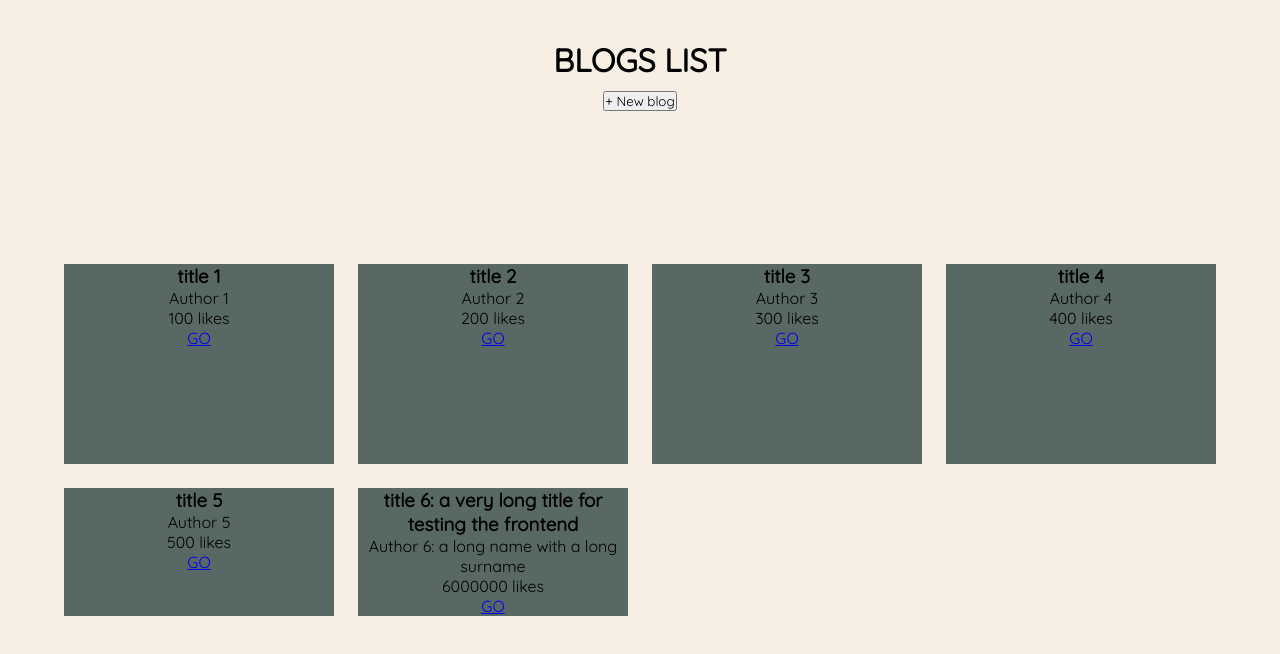
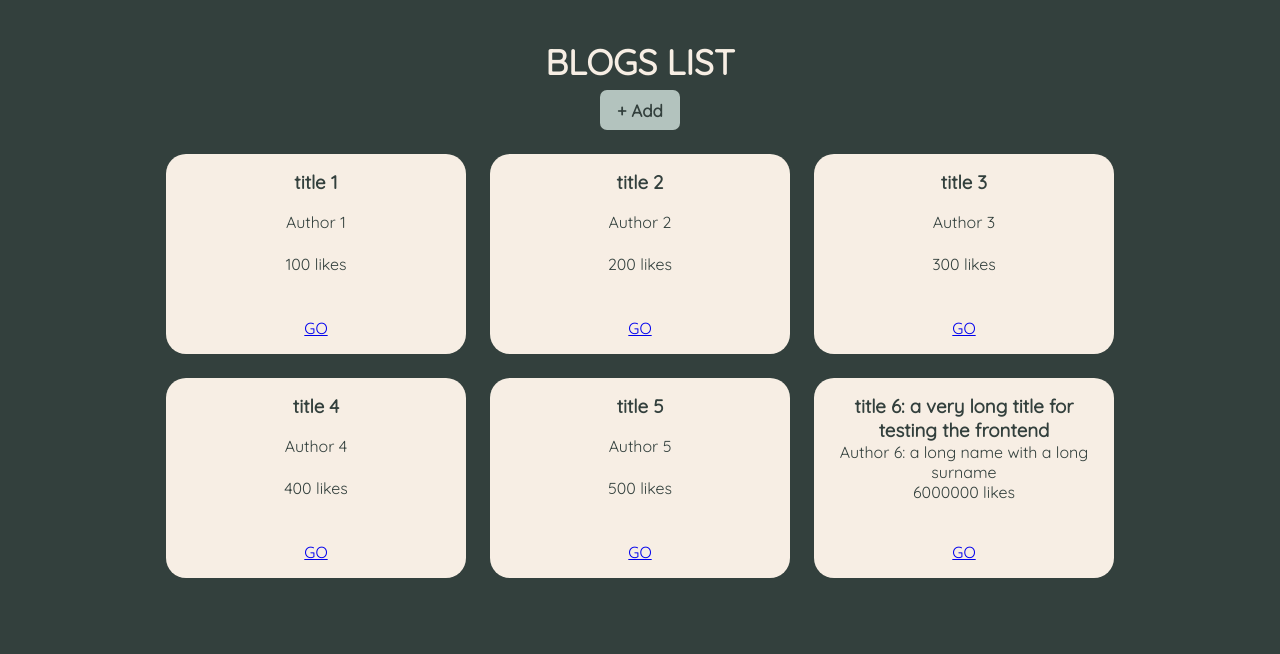
Before and after one commit to Sigolletes/fullStackOpen_part4, a React (Create React App) app in the folder frontend/: page / in a window 1280 px wide. Shown: the top 654 px of the page. Built offline with nearby package versions, Linux system fonts and the light colour scheme; no server answers.

Commit message:
Do more styling

```diff
--- a/frontend/src/App.js
+++ b/frontend/src/App.js
@@ -7,7 +7,9 @@ const RenderBlogs = ({ blogs }) => {
       <h3>{blog.title}</h3>
       <p>{blog.author}</p>
       <p>{blog.likes} likes</p>
-      <a target="_blank" href={blog.URL}>GO</a>
+      <div className='link-div'>
+        <a target="_blank" href={blog.URL} rel="noreferrer">GO</a>
+      </div>
     </div>
   )
 }
@@ -15,37 +17,29 @@ const RenderBlogs = ({ blogs }) => {
 const BlogForm = ({ addBlog, newTitle, newAuthor, newURL, newLikes, handleTitleChange, handleAuthorChange, handleURLChange, handleLikesChange, handleAddChange }) => {
   return (
     <form className='blog-form hide-add' onSubmit={addBlog}>
-      <div className='input-div'>
       <input
           value={newTitle}
           placeholder={'Title'}
           onChange={handleTitleChange}
         />
-      </div>
-      <div className='input-div'>
       <input
           value={newAuthor}
           placeholder={'Author'}
           onChange={handleAuthorChange}
         />
-      </div>
-      <div className='input-div'>
       <input
           value={newURL}
           placeholder={'URL'}
           onChange={handleURLChange}
         />
-      </div>
-      <div className='input-div'>
       <input
           value={newLikes}
           placeholder={'Likes'}
           onChange={handleLikesChange}
       />
-      </div>
-      <div>
-        <button type="submit">Add</button>
-        <button onClick={() => handleAddChange()} type="button">Return</button>
+      <div className='buttons-div'>
+        <button className='submit' type="submit">Add</button>
+        <button className='return' onClick={() => handleAddChange()} type="button">Return</button>
       </div>
     </form>
   )
@@ -130,7 +124,7 @@ const App = () => {
     <div className='container'>
       <h1>BLOGS LIST</h1>
       <div className='new-blog'>
-        <button onClick={() => handleAddChange()}>+ New blog</button>
+        <button className='button-new' onClick={() => handleAddChange()}>+ Add</button>
         <BlogForm addBlog={addBlog} newTitle={newTitle} newAuthor={newAuthor} newURL={newURL} newLikes={newLikes} handleTitleChange={handleTitleChange} handleAuthorChange={handleAuthorChange} handleURLChange={handleURLChange} handleLikesChange={handleLikesChange} handleAddChange={handleAddChange} />
       </div>
       <div className='render-blogs'>
--- a/frontend/src/index.css
+++ b/frontend/src/index.css
@@ -10,9 +10,9 @@
 :root {
   --color1: rgb(88, 104, 100);
   --color2: rgb(247, 238, 228);
-  --color3: rgb(77, 88, 85);
+  --color3: rgb(51, 64, 61);
   --color4: rgb(140, 156, 152);
-  --color5: rgb(181, 194, 190);
+  --color5: rgb(179, 195, 190);
   --green: rgb(107, 139, 82);
   --red: rgb(208, 77, 77);
 }
@@ -20,25 +20,45 @@
 /* MAIN */
 
 body {
-background-color: var(--color2);
-width: 100vw;
-height: 100vh;
-text-align: center;
-padding: 5vmin;
-
+  background-color: var(--color3);
+  width: 100vw;
+  height: 100vh;
+  text-align: center;
+  padding: 5vmin;
+  overflow: auto;
 }
 
 .container {
+  height: 90vh;
   display: grid;
-  grid-template-rows: 50px 150px 1fr;
+  grid-template-rows: 50px 40px 1fr;
 }
 
 h1 {
-
+  font-size: clamp(25px, 3vw ,35px);
+  color: var(--color2);
 }
 
 .new-blog {
 
+}
+
+.button-new {
+  background-color: var(--color5);
+  width: 80px;
+  height: 40px;
+  padding: 1vmin;
+  font-size: 17px;
+  border-radius: 7px;
+  border: none;
+  cursor: pointer;
+  color: var(--color3);
+  font-weight: 600;
+}
+
+.button-new:hover, .button-new:hover {
+  transform: scale(1.1);
+  box-shadow: 0 0 15px var(--color5);
 }
 
 /* ADD BLOG FORM */
@@ -49,10 +69,8 @@ h1 {
   left: 50%;
   margin-right: -50%;
   transform: translate(-50%, -50%);
-
-  width: clamp(100px, 80vw, 400px);
-  height: clamp(100px, 40vh, 400px);
-
+  width: clamp(200px, 90vw, 400px);
+  height: clamp(300px, 40vh, 400px);
   background-color: var(--color5);
   box-shadow: 0 0 15px var(--color3);
   border-radius: 20px;
@@ -71,13 +89,7 @@ h1 {
   display: none;
 }
 
-/* .input-div {
-
-  display: flex;
-  justify-content: center;
-  align-items: center;
-
-} */
+/* INPUTS */
 
 input {
   background-color: var(--color2);
@@ -99,25 +111,94 @@ input:active, input:focus {
   box-shadow: 0 0 15px var(--color2);
 }
 
-label {
-  font-size: 23px;
+/* ADD BLOG BUTTONS */
+
+.buttons-div {
+  display: flex;
+  align-items: center;
+  justify-content: center;
+}
+
+.submit, .return {
+  width: 80px;
+  height: 40px;
+  padding: 1vmin;
+  font-size: 17px;
+  border-radius: 7px;
+  border: none;
+  cursor: pointer;
+}
+
+.submit:hover, .return:hover {
+  transform: scale(1.1);
+  box-shadow: 0 0 15px var(--color3);
+}
+
+.submit {
+  background-color: var(--green);
+  margin-right: 10px;
+}
+
+.return {
+  background-color: var(--red);
+  margin-left: 10px;
 }
 
 /* BLOGS */
 
 .render-blogs {
   display: grid;
-  grid-template-columns: repeat(auto-fill, minmax(220px, 1fr));
-  grid-template-rows: repeat(auto-fill, minmax(200px, 1fr));
+  grid-template-columns: repeat(auto-fill, 300px);
+  grid-template-rows: repeat(auto-fill, 200px);
+  justify-content: center;
   gap: 3vmin;
   padding: 3vmin;
-/*   overflow-y: auto; */
+  overflow-y: auto;
 }
 
 .blog-container {
-  background-color: var(--color1);
-  width: 100%;
-  height: 100%;
-  white-space: initial;
-  overflow: hidden;
+  background-color: var(--color2);
+  color: var(--color3);
+  width: 300px;
+  height: 200px;
+  border-radius: 20px;
+  display: grid;
+  grid-template-rows: 1fr 1fr 1fr 1fr;
+  padding: 2vmin;
 }
+
+.link-div {
+  display: flex;
+  align-items: flex-end;
+  justify-content: center;
+}
+
+/* SCROLLBAR */
+
+::-webkit-scrollbar {
+	width: 20px;
+	height: 20px;
+	background-color: var(--color1);
+	border-radius: 1vmin;
+	border: 6px solid transparent;
+	background-clip: content-box;
+  }
+
+  ::-webkit-scrollbar-track {
+	background-color: transparent;
+  }
+
+  ::-webkit-scrollbar-thumb {
+	background-color: var(--color4);
+	border-radius: 120px;
+	border: 6px solid transparent;
+	background-clip: content-box;
+  }
+
+  ::-webkit-scrollbar-thumb:hover {
+	background-color: var(--color5);
+  }
+
+  ::-webkit-scrollbar-corner {
+	background: rgba(0,0,0,0);
+  }
```
Lines whose indentation alone changed are shown as unchanged.
